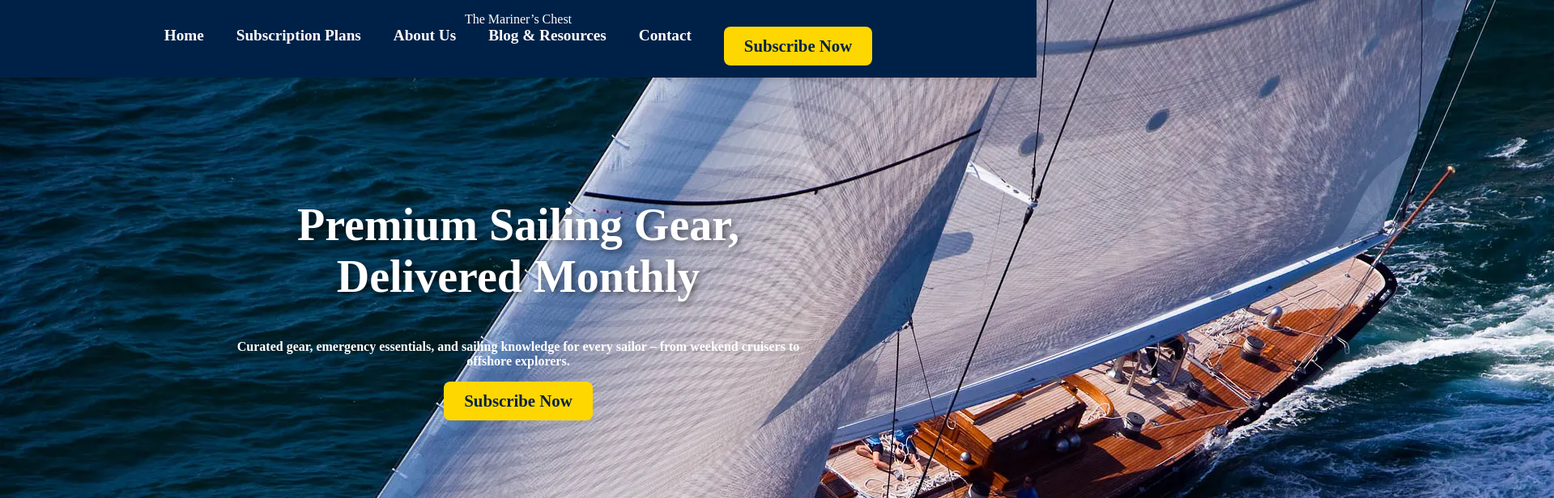
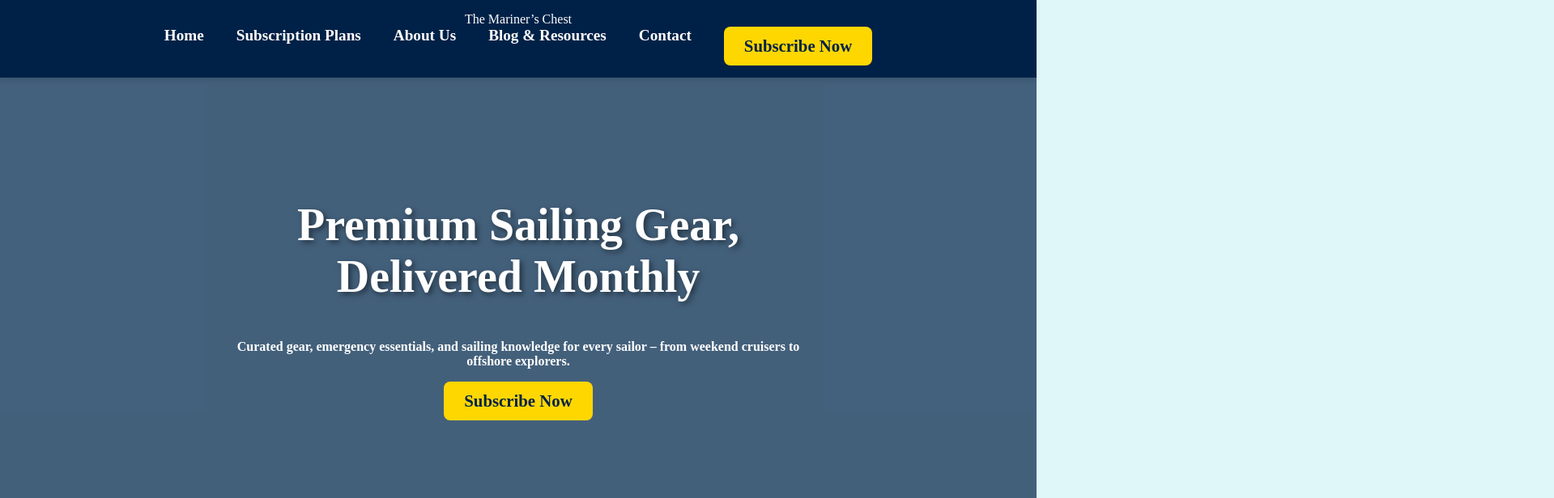
Before and after one commit to Flecktarnguy/Flecktarnguy.github.io, a plain HTML site: page index.html in a window 1280 px wide. Shown: the top 616 px of the page at 81% size, 1919 px wide, since content can reach past the window. Drawn offline with Linux system fonts and the light colour scheme; a script that the page names is missing.

Commit message:
image fixes

```diff
--- a/index.html
+++ b/index.html
@@ -23,7 +23,7 @@
     </header>
 
     <section id="home" class="hero">
-        <div class="hero-overlay"><img src="./Photos/landingpagemain.webp" alt="background"></picture></div>
+        <div class="hero-overlay"></picture></div>
         <div class="hero-content">
             <h1>Premium Sailing Gear, Delivered Monthly</h1>
             <p>Curated gear, emergency essentials, and sailing knowledge for every sailor – from weekend cruisers to offshore explorers.</p>
--- a/styles.css
+++ b/styles.css
@@ -45,10 +45,10 @@ nav ul li a:hover {
 }
 
 .hero {
-    background: url("./Photos/landingpagemain.webp") no-repeat center center/cover;
+    background: url(".\Photos\landingpagemain.webp") no-repeat center center/cover;
     height: 90vh;
     display: flex;
-    align-items: center;
+      align-items: center;
     justify-content: center;
     text-align: center;
     color: white;
```
